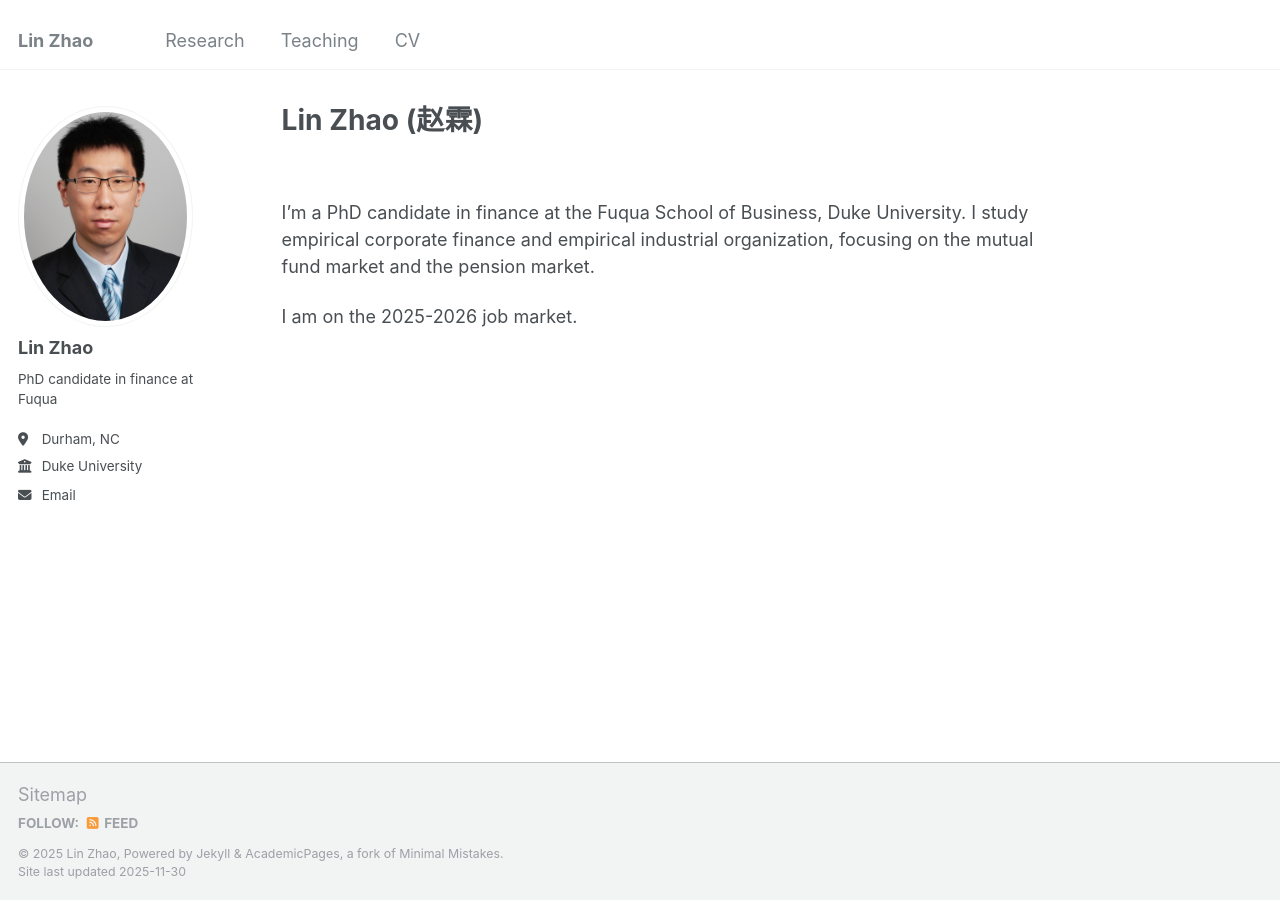
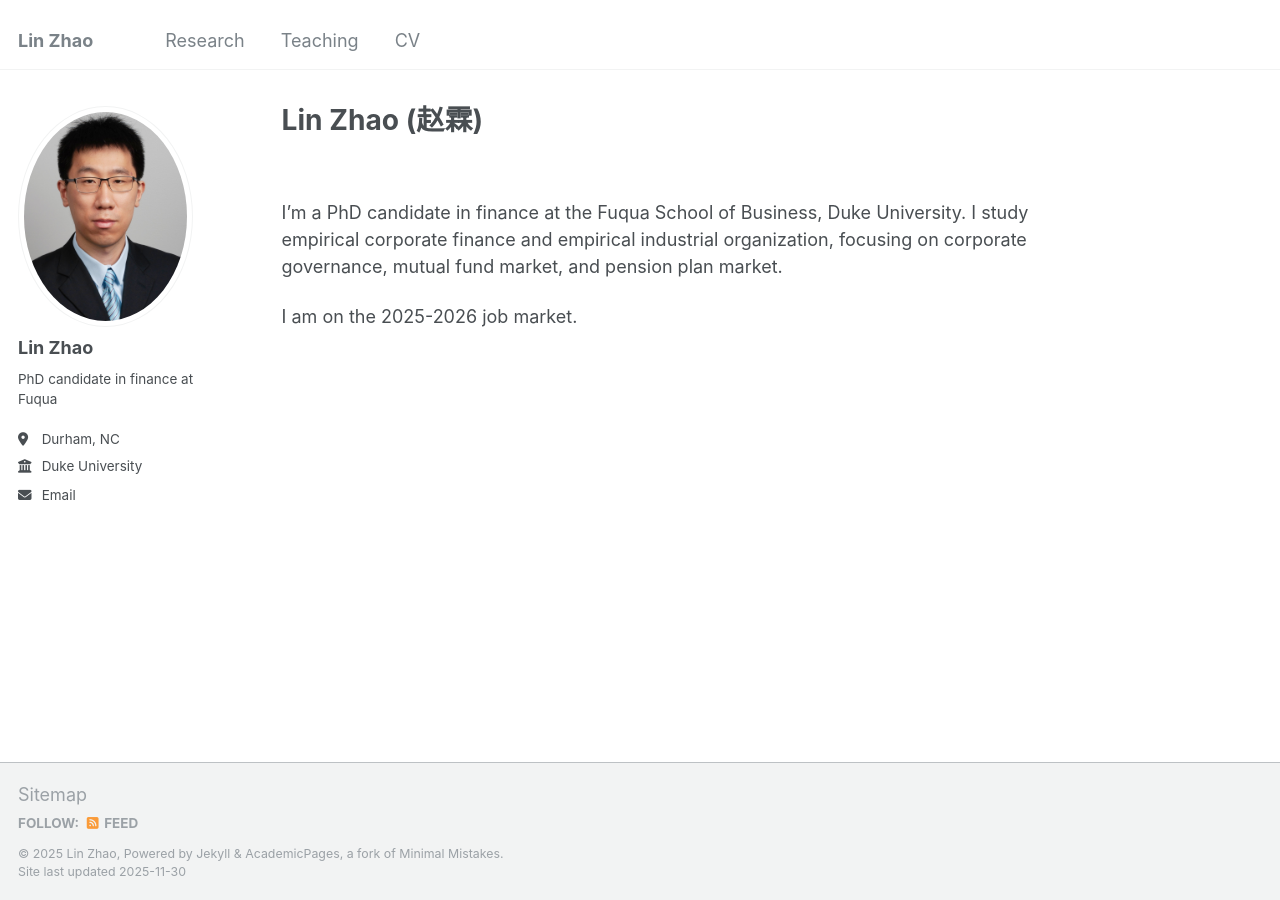
Before and after one commit to linzhao0351/linzhao0351.github.io, a Jekyll site: the page built from _pages/about.md, in a window 1280 px wide. Built offline with Jekyll 4.4.1, drawn with Linux system fonts in a browser that asks for light colours.

Commit message:
Revise research focus in about.md
Updated research focus areas in about section.

```diff
--- a/_pages/about.md
+++ b/_pages/about.md
@@ -9,6 +9,6 @@
 
 <br>
 
-I’m a PhD candidate in finance at the Fuqua School of Business, Duke University. I study empirical corporate finance and empirical industrial organization, focusing on the mutual fund market and the pension market.
+I’m a PhD candidate in finance at the Fuqua School of Business, Duke University. I study empirical corporate finance and empirical industrial organization, focusing on corporate governance, mutual fund market, and pension plan market.
 
 I am on the 2025-2026 job market.
```
